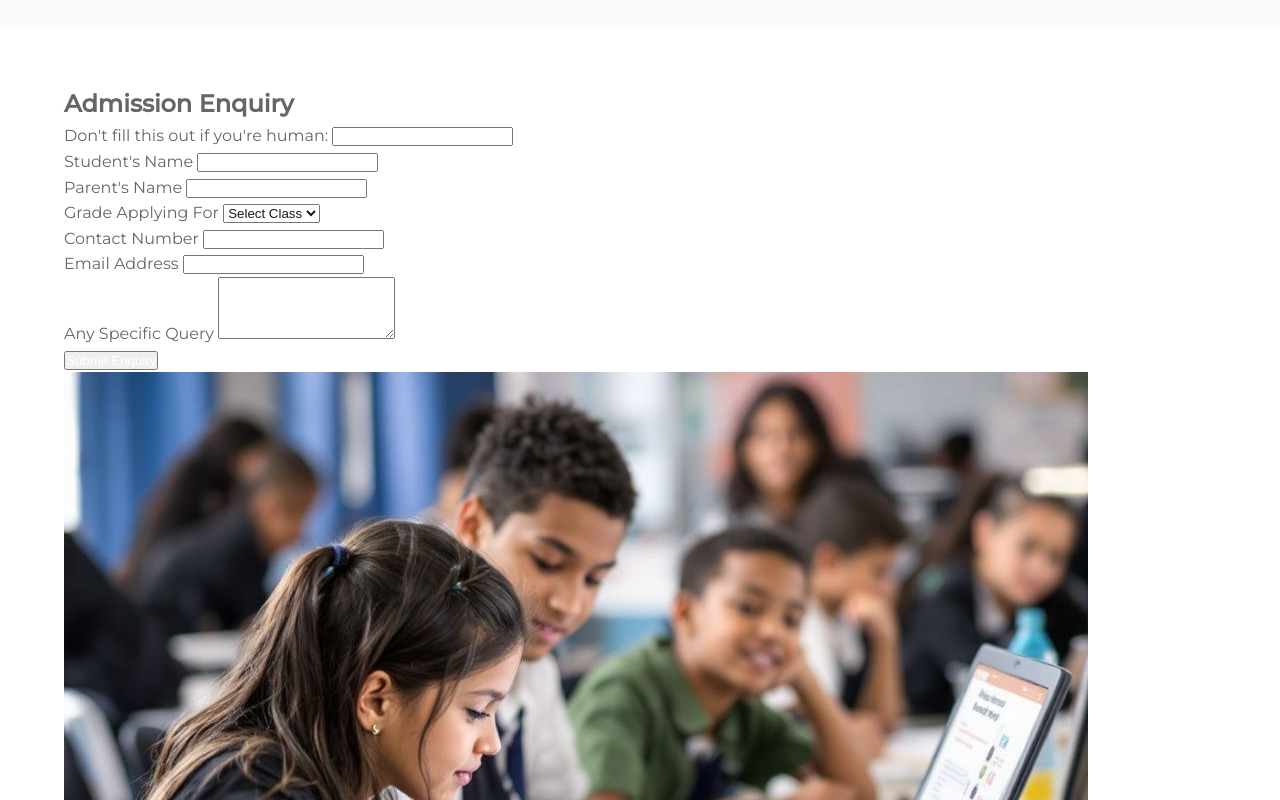
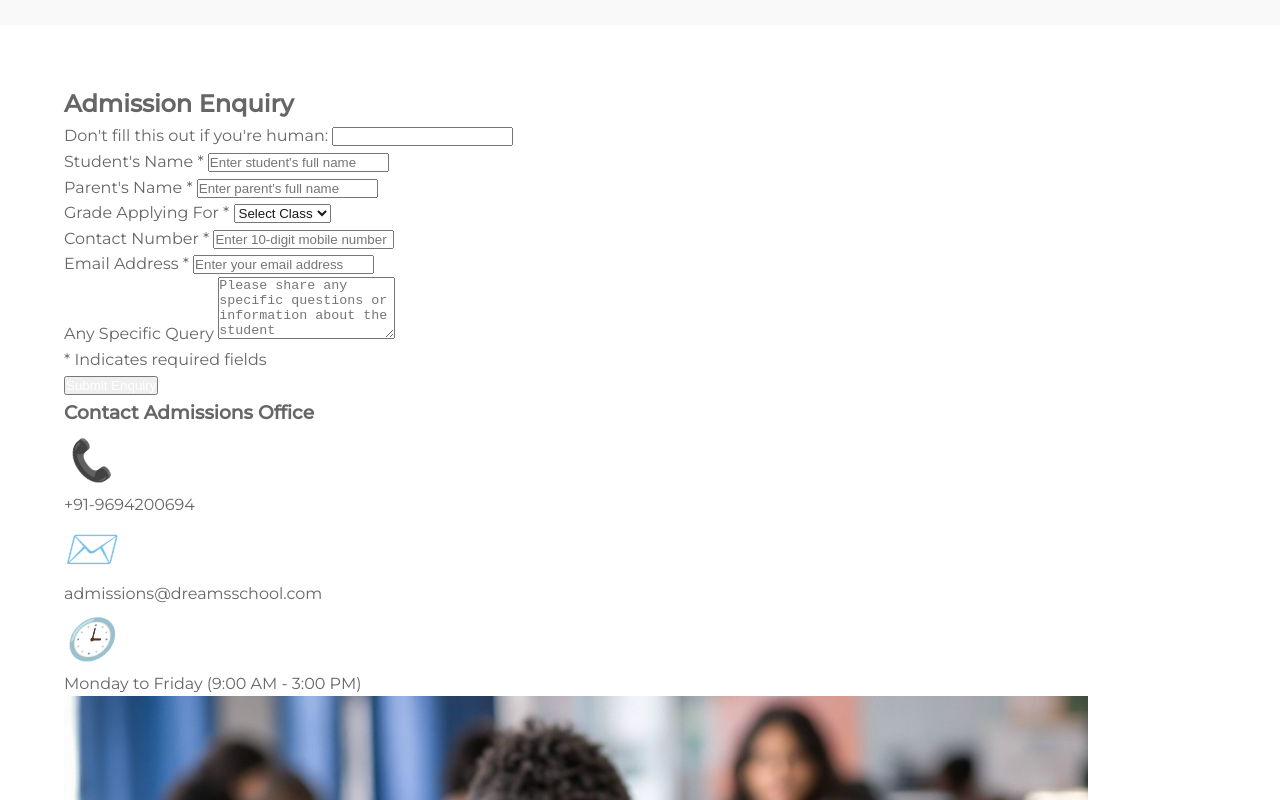
Before and after one commit to DreamsSchool/DreamsSchool.github.io, a plain HTML site: page admissions.html in a window 1280 px wide. Shown: the part 2780-3580 px from the top of the page. Drawn offline with Linux system fonts and the light colour scheme.

Commit message:
Update admissions.html

```diff
--- a/admissions.html
+++ b/admissions.html
@@ -153,26 +153,26 @@
     <div class="admission-enquiry-section">
     <h2>Admission Enquiry</h2>
     <div class="enquiry-container">
-        <div class="enquiry-form">
-            <form name="admission-enquiry" method="POST" data-netlify="true" netlify-honeypot="bot-field">
+        <div class="enquiry-form-wrapper">
+            <form name="admission-enquiry" method="POST" data-netlify="true" netlify-honeypot="bot-field" class="enquiry-form">
                 <p class="hidden">
                     <label>Don't fill this out if you're human: <input name="bot-field" /></label>
                 </p>
                 <input type="hidden" name="form-name" value="admission-enquiry">
 
-                <div class="form-row">
+                <div class="form-grid">
                     <div class="form-group">
-                        <label for="student-name">Student's Name</label>
-                        <input type="text" id="student-name" name="student-name" required>
+                        <label for="student-name">Student's Name <span class="required">*</span></label>
+                        <input type="text" id="student-name" name="student-name" placeholder="Enter student's full name" required>
                     </div>
+
                     <div class="form-group">
-                        <label for="parent-name">Parent's Name</label>
-                        <input type="text" id="parent-name" name="parent-name" required>
+                        <label for="parent-name">Parent's Name <span class="required">*</span></label>
+                        <input type="text" id="parent-name" name="parent-name" placeholder="Enter parent's full name" required>
                     </div>
-                </div>
-                <div class="form-row">
+
                     <div class="form-group">
-                        <label for="grade-applying">Grade Applying For</label>
+                        <label for="grade-applying">Grade Applying For <span class="required">*</span></label>
                         <select id="grade-applying" name="grade-applying" required>
                             <option value="">Select Class</option>
                             <option value="Nursery">Nursery</option>
@@ -192,30 +192,48 @@
                             <option value="XII">Class XII</option>
                         </select>
                     </div>
+
                     <div class="form-group">
-                        <label for="phone">Contact Number</label>
-                        <input type="tel" id="phone" name="phone" required>
+                        <label for="phone">Contact Number <span class="required">*</span></label>
+                        <input type="tel" id="phone" name="phone" placeholder="Enter 10-digit mobile number" required>
                     </div>
                 </div>
-                <div class="form-group">
-                    <label for="email">Email Address</label>
-                    <input type="email" id="email" name="email" required>
+
+                <div class="form-group full-width">
+                    <label for="email">Email Address <span class="required">*</span></label>
+                    <input type="email" id="email" name="email" placeholder="Enter your email address" required>
                 </div>
-                <div class="form-group">
+
+                <div class="form-group full-width">
                     <label for="message">Any Specific Query</label>
-                    <textarea id="message" name="message" rows="4"></textarea>
+                    <textarea id="message" name="message" rows="4" placeholder="Please share any specific questions or information about the student"></textarea>
                 </div>
-                <button type="submit" class="submit-button">Submit Enquiry</button>
+
+                <div class="form-footer">
+                    <p class="form-note"><span class="required">*</span> Indicates required fields</p>
+                    <button type="submit" class="submit-button">Submit Enquiry</button>
+                </div>
             </form>
+
+            <div class="contact-info-card">
+                <h3>Contact Admissions Office</h3>
+                <div class="contact-info-item">
+                    <i class="contact-icon">📞</i>
+                    <p>+91-9694200694</p>
+                </div>
+                <div class="contact-info-item">
+                    <i class="contact-icon">✉️</i>
+                    <p>admissions@dreamsschool.com</p>
+                </div>
+                <div class="contact-info-item">
+                    <i class="contact-icon">🕒</i>
+                    <p>Monday to Friday (9:00 AM - 3:00 PM)</p>
+                </div>
+            </div>
         </div>
+
         <div class="enquiry-image">
             <img src="images/admission-enquiry.jpg" alt="Admission Enquiry">
-            <div class="contact-overlay">
-                <h3>Contact Admissions Office</h3>
-                <p>Phone: +91-9694200694</p>
-                <p>Email: admissions@dreamsschool.com</p>
-                <p>Timings: Monday to Friday (9:00 AM - 3:00 PM)</p>
-            </div>
         </div>
     </div>
 </div>
```
